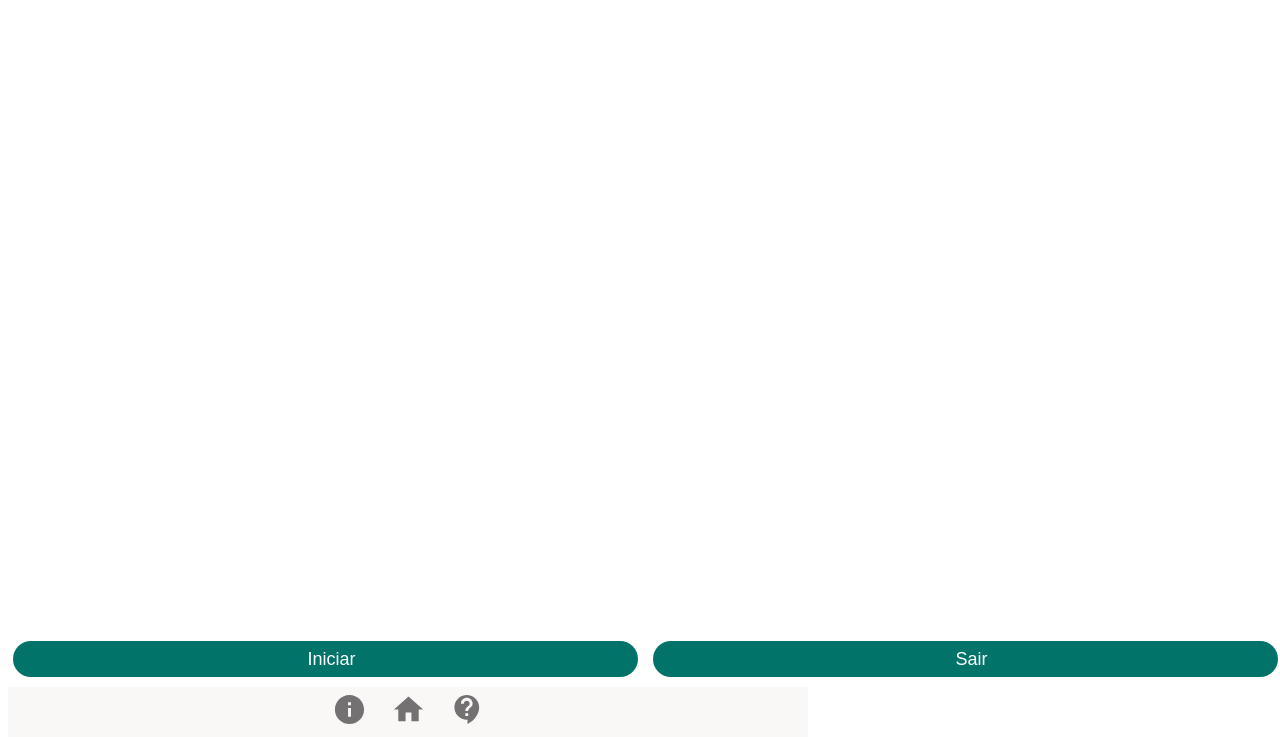
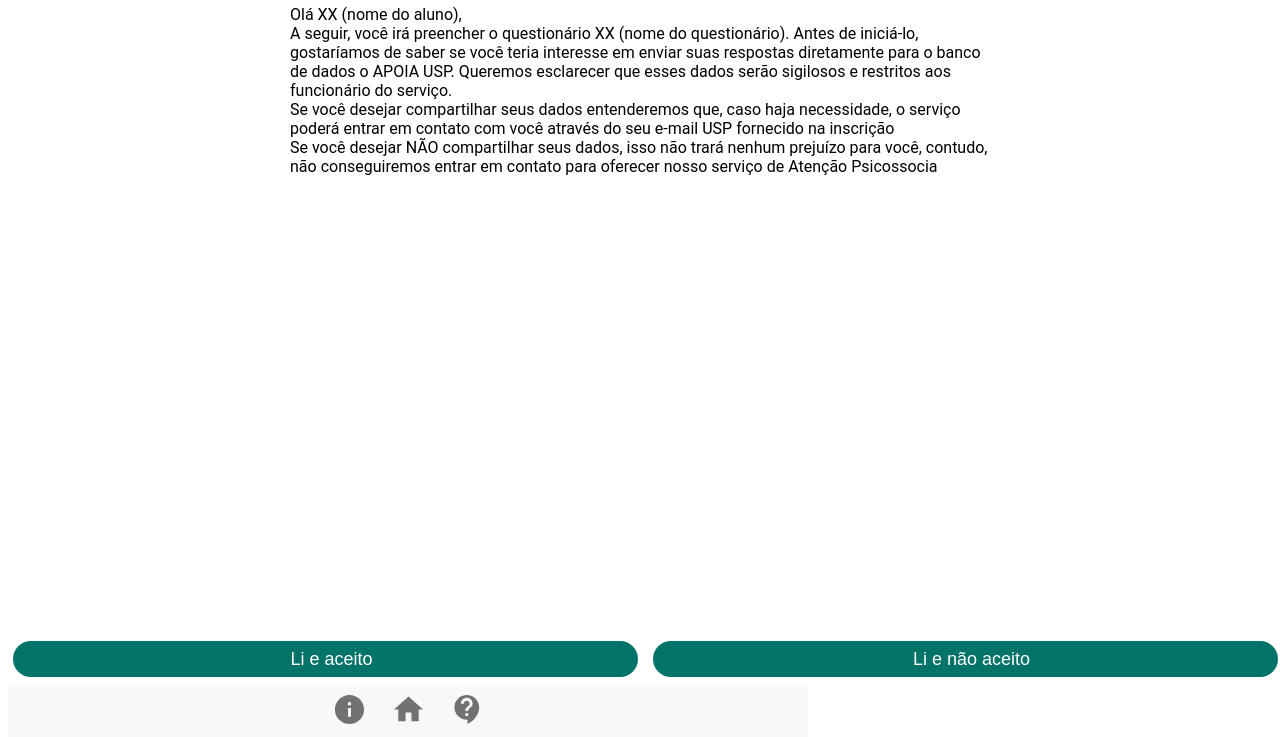
Before and after one commit to techlabx/techlab_app, a Gatsby site: page /formpage in a window 1280 px wide. Shown: the part 63-800 px from the top of the page. Built offline with nearby package versions, Linux system fonts and the light colour scheme; Gatsby itself is replaced by a stand-in of ours; no server answers.

Commit message:
merge finished

```diff
--- a/src/components/FormApplication/chatcontainer.js
+++ b/src/components/FormApplication/chatcontainer.js
@@ -7,6 +7,7 @@ import { MessageInput } from "./messageinput"
 import Navbar from "../NavBar"
 import axios from "axios"
 import styles from "../../styles/chatcontainer.module.scss"
+import { navigate } from "gatsby"
 
 class ChatContainer extends React.Component {
   messagesEndRef = React.createRef()
@@ -17,12 +18,25 @@ class ChatContainer extends React.Component {
       sessionId: undefined,
       messages: [
         {
-          direction: "server",
-          message: this.props.descricao,
-          button: false,
-        },
+            direction: "server",
+            button: false,
+            message: "Olá XX (nome do aluno),"
+        },{
+            direction: "server",
+            button: false,
+            message: "A seguir, você irá preencher o questionário XX (nome do questionário). Antes de iniciá-lo, gostaríamos de saber se você teria interesse em enviar suas respostas diretamente para o banco de dados o APOIA USP. Queremos esclarecer que esses dados serão sigilosos e restritos aos funcionário do serviço."
+        },{
+            direction: "server",
+            button: false,
+            message: "Se você desejar compartilhar seus dados entenderemos que, caso haja necessidade, o serviço poderá entrar em contato com você através do seu e-mail USP fornecido na inscrição"
+        },{
+            direction: "server",
+            button: false,
+            message: "Se você desejar NÃO compartilhar seus dados, isso não trará nenhum prejuízo para você, contudo, não conseguiremos entrar em contato para oferecer nosso serviço de Atenção Psicossocia"
+        }
       ],
-      options: ["Iniciar", "Sair"],
+      options: ["Li e aceito", "Li e não aceito"],
+      messageNumber: 0,
       blocked: false,
     }
   }
@@ -40,8 +54,18 @@ class ChatContainer extends React.Component {
     })
   }
 
+  componentDidUpdate = () => {
+    this.scrollToBottom()
+  }
+
   addMessage = messageText => {
     this.scrollToBottom()
+
+    console.log(messageText)
+    if (messageText == "Sair") {
+      navigate('/')
+      return
+    }
 
     const message = {
       direction: "client",
@@ -49,17 +73,39 @@ class ChatContainer extends React.Component {
       button: false,
     }
 
+    if (this.state.messageNumber === 0) {
+      if (messageText === "Li e aceito") {
+        this.setState({
+          blocked: false,
+          messages: [...this.state.messages, message, {
+            direction: "server",
+            message: this.props.descricao,
+            button: false,
+          }],
+          options: ["Iniciar", "Sair"],
+        })
+      } else {
+        navigate('/')
+        return
+      }
+    } else {
+
+      this.setState({
+        messages: [...this.state.messages, message],
+        blocked: true,
+      })
+      this.getServerResponse(messageText)
+
+    }
     this.setState({
-      blocked: true,
-      messages: [...this.state.messages, message],
+      messageNumber:this.state.messageNumber+1
     })
+    this.scrollToBottom()
 
-    this.getServerResponse(messageText)
-
-    this.scrollToBottom()
   }
 
   getServerResponse = async messageText => {
+
     let res = await axios.put(
       `http://${this.props.chatAddr}/questionarios/${this.props.form}/${this.state.sessionId}/proxima`,
       {
@@ -92,6 +138,12 @@ class ChatContainer extends React.Component {
           button: false,
         })
       }
+
+      messagesObject.push({
+        direction: "server",
+        message: "Se desejar, você pode marcar uma conversa com a gente! Só clicar no botão abaixo que você será redirecionado para a página de acolhimento.",
+        button: false,
+      })
 
       messagesObject.push({
         direction: "server",
--- a/src/components/FormApplication/messageinput.js
+++ b/src/components/FormApplication/messageinput.js
@@ -67,7 +67,7 @@ class MessageInput extends React.Component {
     } else {
       return (
         <Fragment>
-          <input
+          {/* <input
             className={styles.textinput}
             value={this.state.message}
             onChange={this.handleChange}
@@ -83,7 +83,7 @@ class MessageInput extends React.Component {
                 ? this.handleSubmit
                 : () => {}
             }
-          />
+          /> */}
         </Fragment>
       )
     }
```
Also changed, not shown: src/pages/LoginPage.js (+16 -0 lines), src/images/login.png (added).
